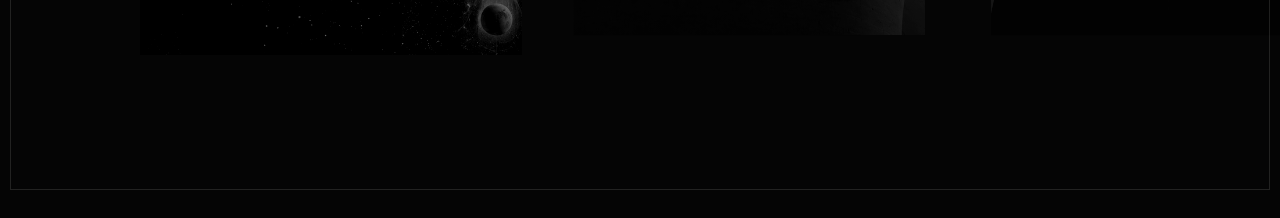
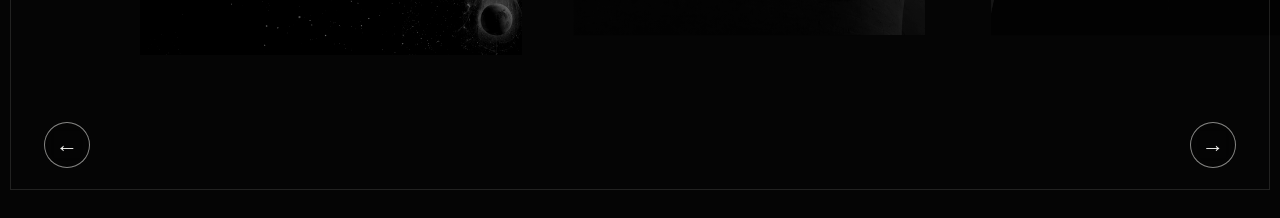
Before and after one commit to Wissko/tbs-website, a Next.js app: page / in a window 1280 px wide. Shown: the part 1400-1618 px from the top of the page. Built offline with nearby package versions, Linux system fonts and the light colour scheme.

Commit message:
Add desktop carousel controls

```diff
--- a/app/globals.css
+++ b/app/globals.css
@@ -1786,3 +1786,40 @@ html, body { overflow-x: hidden; }
     color: rgba(255,255,255,.66) !important;
   }
 }
+
+.home-carousel-controls {
+  position: absolute;
+  z-index: 7;
+  left: clamp(22px, 4vw, 44px);
+  right: clamp(22px, 4vw, 44px);
+  bottom: clamp(24px, 4vh, 42px);
+  display: flex;
+  justify-content: space-between;
+  pointer-events: none;
+}
+.home-carousel-controls button {
+  pointer-events: auto;
+  display: grid;
+  place-items: center;
+  width: 46px;
+  height: 46px;
+  border: 1px solid rgba(242, 242, 239, .55);
+  border-radius: 999px;
+  background: rgba(5, 5, 5, .18);
+  color: #f2f2ef;
+  font-family: Arial, Helvetica, sans-serif;
+  font-size: 22px;
+  line-height: 1;
+  cursor: pointer;
+  transition: background .2s ease, color .2s ease, transform .2s ease;
+  backdrop-filter: blur(8px);
+}
+.home-carousel-controls button:hover {
+  background: #f2f2ef;
+  color: #050505;
+  transform: translateY(-1px);
+}
+
+@media (max-width: 760px) {
+  .home-carousel-controls { display: none; }
+}
--- a/components/HomeExperienceCarousel.tsx
+++ b/components/HomeExperienceCarousel.tsx
@@ -40,6 +40,21 @@ export default function HomeExperienceCarousel() {
 
   const activeSlide = slides[active];
 
+  const scrollToSlide = useCallback((index: number) => {
+    const track = trackRef.current;
+    const card = track?.querySelectorAll<HTMLElement>("[data-carousel-card]")[index];
+    if (!track || !card) return;
+
+    track.scrollTo({
+      left: card.offsetLeft - (track.clientWidth - card.offsetWidth) / 2,
+      behavior: "smooth",
+    });
+    setActive(index);
+  }, []);
+
+  const goToPrevious = () => scrollToSlide((active - 1 + slides.length) % slides.length);
+  const goToNext = () => scrollToSlide((active + 1) % slides.length);
+
   const updateActiveSlide = useCallback(() => {
     const track = trackRef.current;
     if (!track) return;
@@ -81,6 +96,11 @@ export default function HomeExperienceCarousel() {
         </p>
       </div>
 
+      <div className="home-carousel-controls" aria-label="Carousel controls">
+        <button type="button" onClick={goToPrevious} aria-label="Previous slide">←</button>
+        <button type="button" onClick={goToNext} aria-label="Next slide">→</button>
+      </div>
+
       <div
         ref={trackRef}
         className="home-carousel-track"
```
